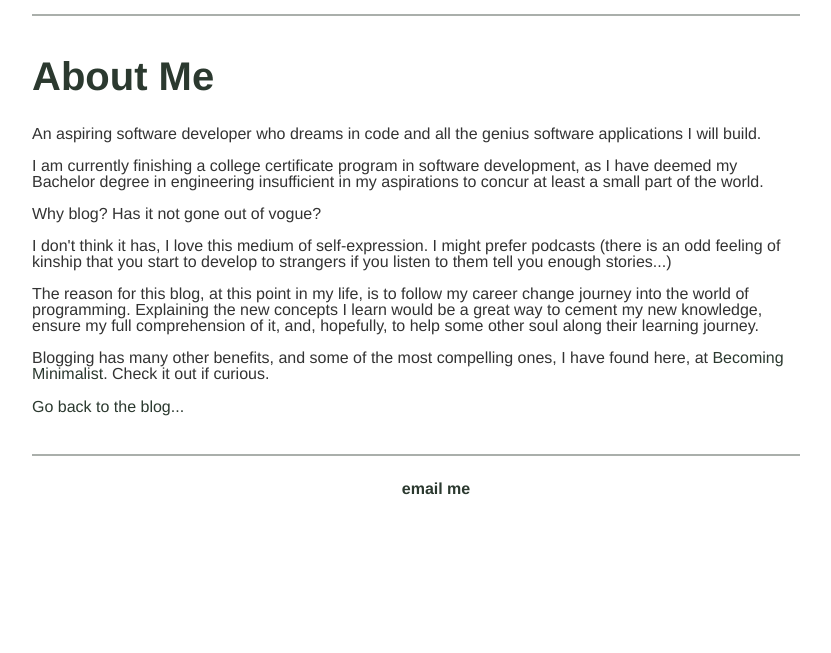
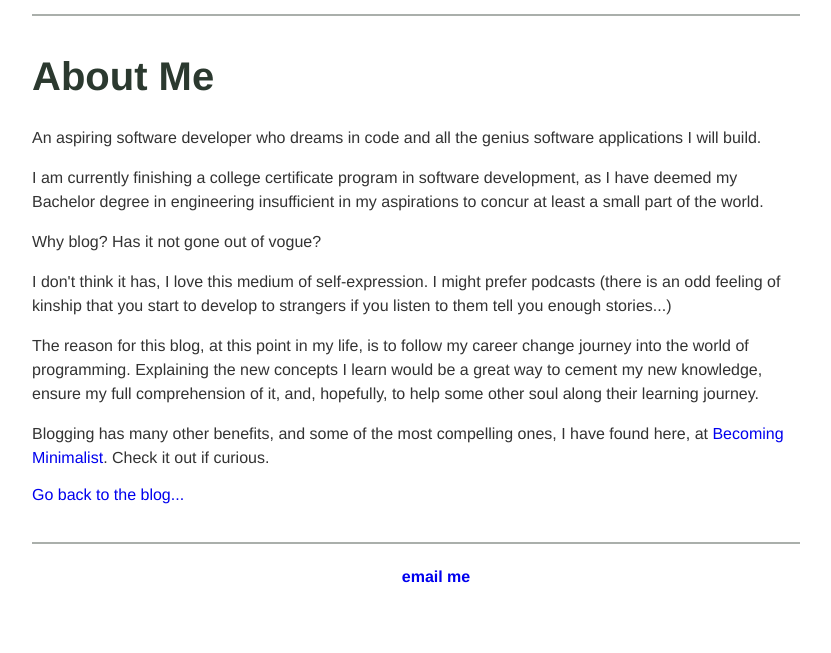
Before and after one commit to dostap/dostap, a Jekyll site: the page built from about/index.html, in a window 1280 px wide. Shown: the part 563-1216 px from the top of the page, without its empty margins (224-1055 px from the left). Built offline with Jekyll 4.4.1, drawn with Linux system fonts in a browser that asks for light colours; before the commit the page ends 1128 px from its top, so only the background shows below that.

Commit message:
Update main.css

```diff
--- a/css/main.css
+++ b/css/main.css
@@ -20,7 +20,7 @@ footer ul li{
 
 a {
     text-decoration: none;
-    color: #2b392f;
+    color: ##990000;
 }
 a:hover {
     color: #819685;
@@ -31,7 +31,7 @@ h1 {
 }
 p {
     font-size: 1em;
-    line-height: 1em;
+    line-height: 1.5em;
     color: #333;
 }
 footer {
```
